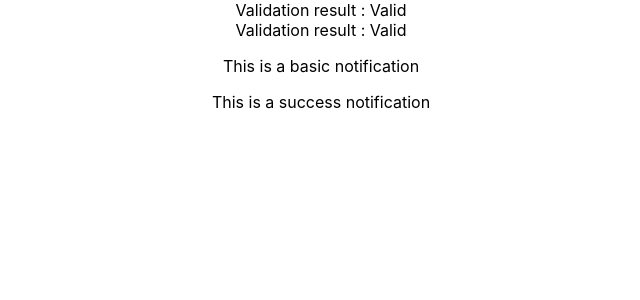
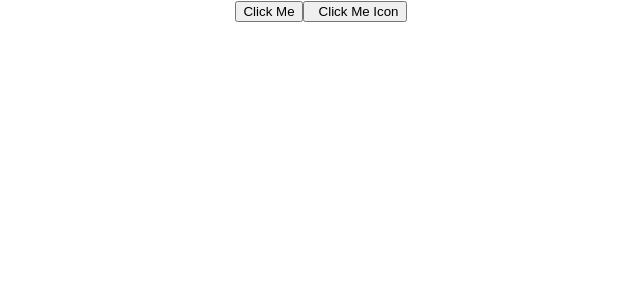
Before and after one commit to toanlehcm/HoleTex, a React (Create React App) app: page / in a window 1280 px wide. Shown: the top 300 px of the page, without its empty margins (319-959 px from the left). Built offline with nearby package versions, Linux system fonts and the light colour scheme.

Commit message:
Liskov Substitution Principle - Example: Button Components.

```diff
--- /dev/null
+++ b/src/lesson/LiskovSubstitutionPrinciple/BaseButton.js
@@ -0,0 +1,13 @@
+import React from 'react';
+
+const BaseButton = ({ label, onClick }) => {
+  console.log('base button', label, onClick);
+
+  return (
+    <button onClick={onClick}>
+      {label}
+    </button>
+  );
+};
+
+export default BaseButton;
--- /dev/null
+++ b/src/lesson/LiskovSubstitutionPrinciple/IconButton.js
@@ -0,0 +1,17 @@
+import React from 'react';
+import Button from './BaseButton';
+
+const IconButton = ({ label, onClick, icon }) => {
+  console.log('IconButton', label, onClick, icon);
+
+  return (
+    <Button onClick={onClick} label={
+      <>
+        <img src={icon} alt="" style={{ marginRight: '8px' }} />
+        {label}
+      </>
+    } />
+  );
+};
+
+export default IconButton;
--- a/src/lesson/LiskovSubstitutionPrinciple/Notification.js
+++ b/src/lesson/LiskovSubstitutionPrinciple/Notification.js
@@ -1,7 +1,7 @@
 import React from 'react';
 
 const Notification = ({ message }) => {
-  console.log('Notification', message);
+  // console.log('Notification', message);
 
   return (
     <div className="notification">
--- a/src/lesson/LiskovSubstitutionPrinciple/SuccessNotification.js
+++ b/src/lesson/LiskovSubstitutionPrinciple/SuccessNotification.js
@@ -2,7 +2,7 @@ import React from 'react';
 import Notification from './Notification';
 
 const SuccessNotification = ({ message }) => {
-  console.log('SuccessNotification', message);
+  // console.log('SuccessNotification', message);
 
   return (
     <div className="notification success">
--- a/src/lesson/LiskovSubstitutionPrinciple/index.js
+++ b/src/lesson/LiskovSubstitutionPrinciple/index.js
@@ -1,6 +1,8 @@
 import React from 'react';
 import Notification from './Notification';
 import SuccessNotification from './SuccessNotification';
+import BaseButton from './BaseButton';
+import IconButton from './IconButton';
 
 class FormValidator extends React.Component {
   validate() {
@@ -28,11 +30,14 @@ class EmailValidator extends FormValidator {
 function LiskovSubstitutionPrinciple(props) {
   return (
     <>
-      <FormValidator value="test" />
-      <EmailValidator value="test@example.com" />
+      {/* <FormValidator value="test" /> */}
+      {/* <EmailValidator value="test@example.com" /> */}
 
-      <Notification message="This is a basic notification" />
-      <SuccessNotification message="This is a success notification" />
+      {/* <Notification message="This is a basic notification" /> */}
+      {/* <SuccessNotification message="This is a success notification" /> */}
+
+      <BaseButton label="Click Me" onClick={() => alert('Button clicked')} />
+      <IconButton label="Click Me Icon" onClick={() => alert('IconButton clicked')} icon="favicon.ico" />
     </>
   );
 }
```
